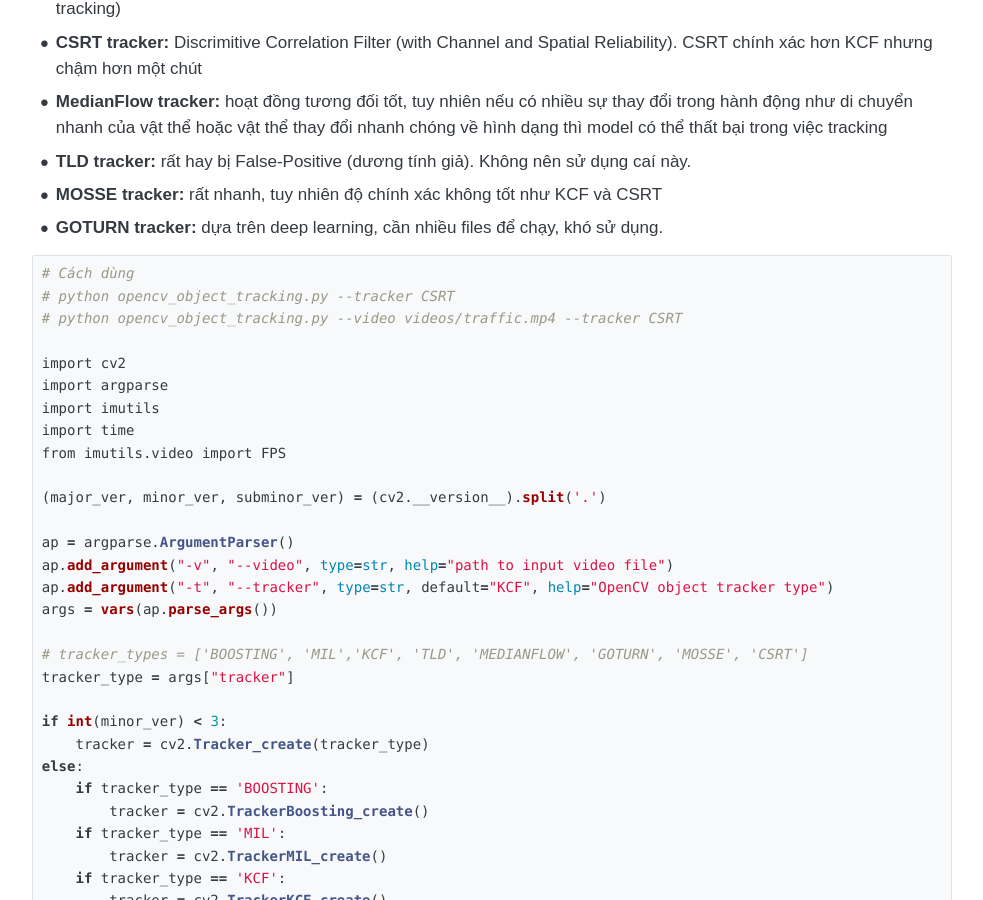
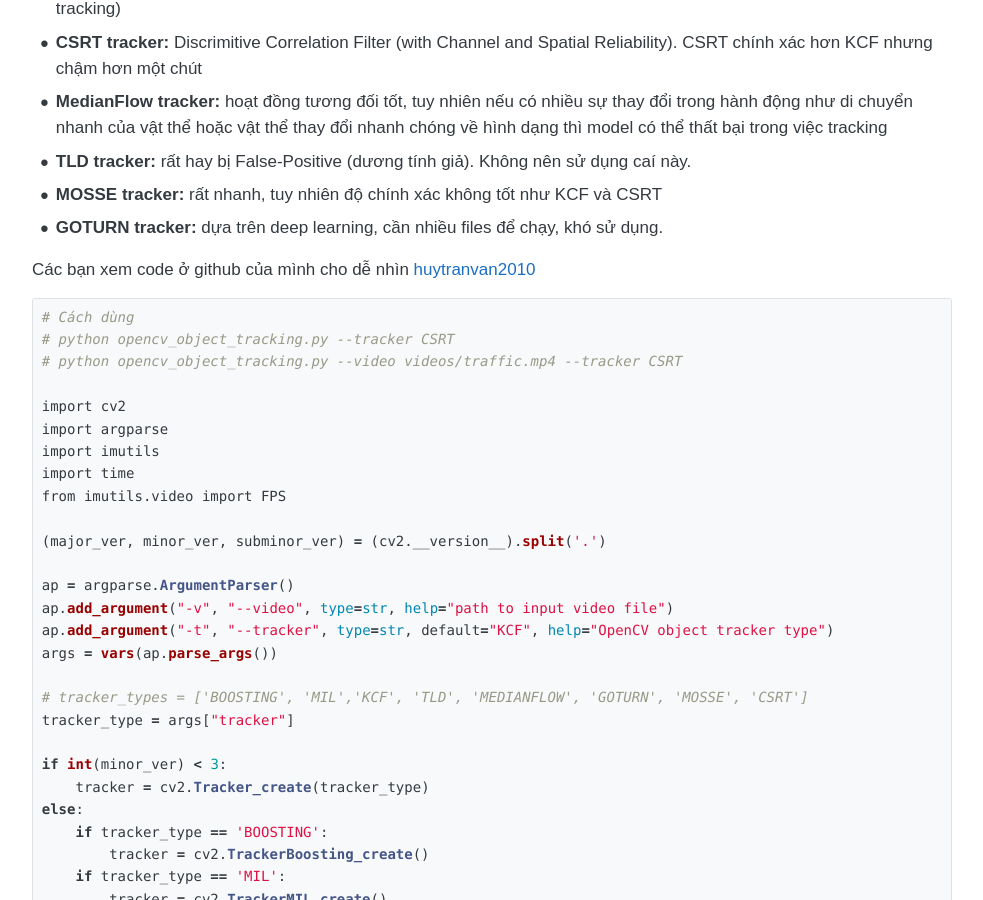
Before and after one commit to huytranvan2010/huytranvan2010.github.io, a Jekyll site: the page built from _posts/2021-05-17-OpenCV-Object_Tracking.md, in a window 1280 px wide and 900 px high, scrolled down 668 px. Shown: the whole window, without its empty margins (148-1131 px from the left). Built offline with Jekyll 4.4.1, drawn with Linux system fonts in a browser that asks for light colours.

Commit message:
Update 2021-05-17-OpenCV-Object_Tracking.md

````diff
--- a/_posts/2021-05-17-OpenCV-Object_Tracking.md
+++ b/_posts/2021-05-17-OpenCV-Object_Tracking.md
@@ -21,6 +21,7 @@ OpenCv cung cấp cho chúng ta 8 object tracking algorithms:
 * **MOSSE tracker:** rất nhanh, tuy nhiên độ chính xác không tốt như KCF và CSRT
 * **GOTURN tracker:** dựa trên deep learning, cần nhiều files để chạy, khó sử dụng.
 
+Các bạn xem code ở github của mình cho dễ nhìn [huytranvan2010](https://github.com/huytranvan2010/OpenCV-Object-Tracking)
 ```python
 # Cách dùng
 # python opencv_object_tracking.py --tracker CSRT
````
